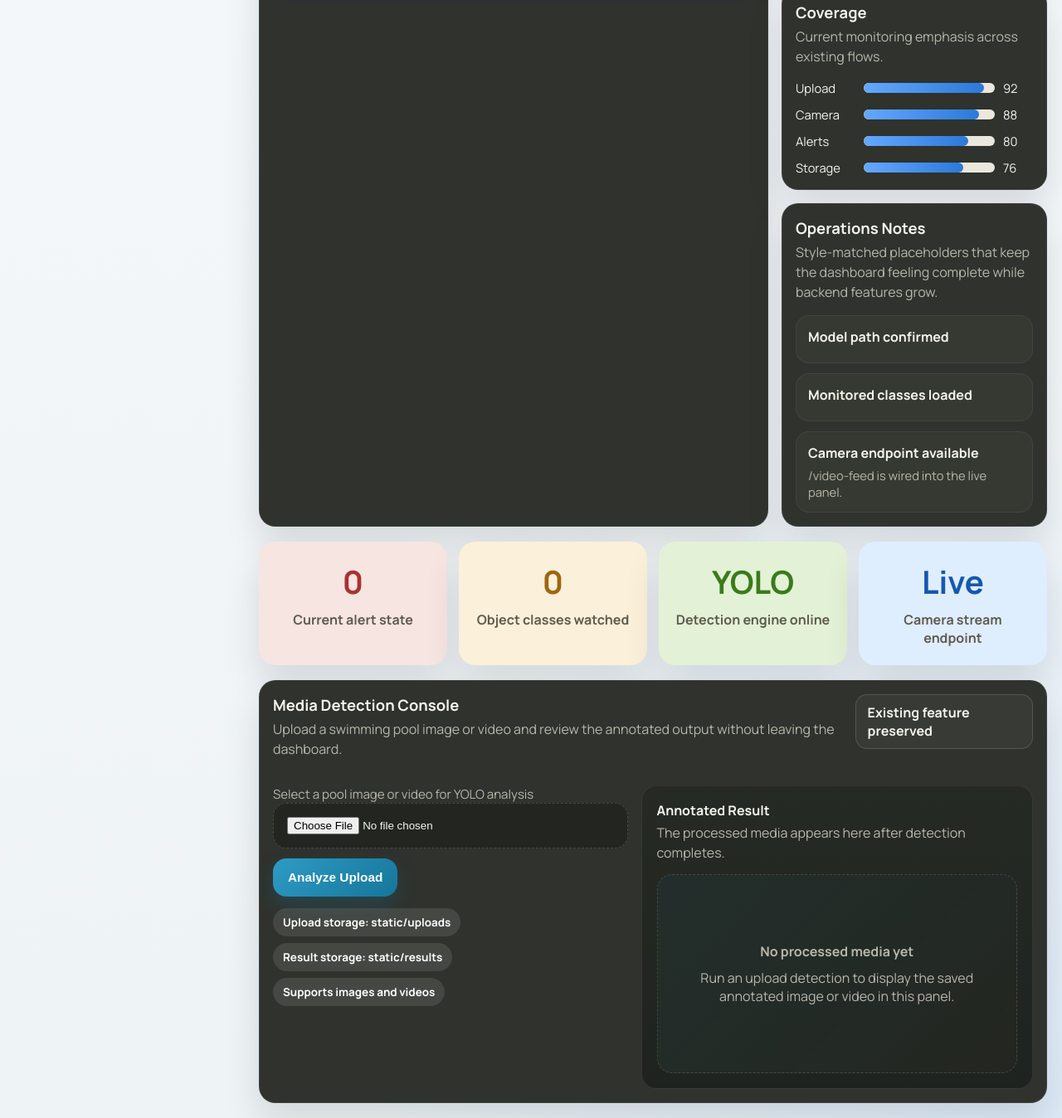
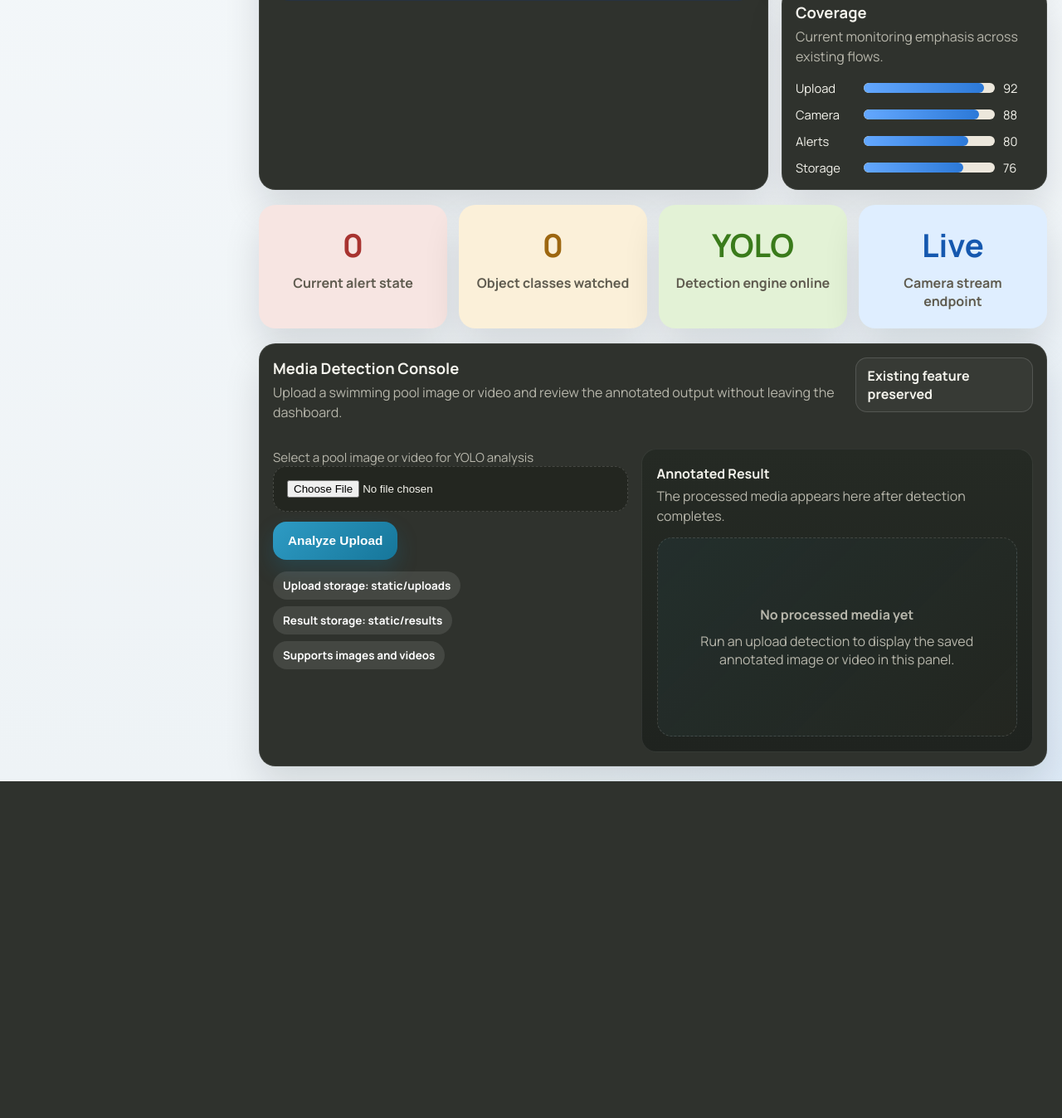
Before and after one commit to teamcore38-droid/Swimming-pool-garbage-detection, a Flask app: template templates/index.html in a window 1280 px wide. Shown: the part 919-2267 px from the top of the page at 83% size. After the commit the page ends 1861 px from the top, so only its background shows below. Run offline with Flask 3, Linux system fonts and the light colour scheme; the template is opened without the code that fills it, so the values that code supplies are empty.

Commit message:
Remove operations notes panel from dashboard

```diff
--- a/templates/index.html
+++ b/templates/index.html
@@ -938,28 +938,6 @@
                         </div>
                     </article>
 
-                    <article class="panel">
-                        <div class="panel-header">
-                            <div>
-                                <h3 class="panel-title">Operations Notes</h3>
-                                <p class="panel-subtitle">Style-matched placeholders that keep the dashboard feeling complete while backend features grow.</p>
-                            </div>
-                        </div>
-                        <div class="schedule-list">
-                            <div class="schedule-item">
-                                <strong><span class="tiny-dot" style="color: #cde98d;"></span> Model path confirmed</strong>
-                                <span>{{ model_path }}</span>
-                            </div>
-                            <div class="schedule-item">
-                                <strong><span class="tiny-dot" style="color: #f6d28a;"></span> Monitored classes loaded</strong>
-                                <span>{{ garbage_classes|join(", ") }}</span>
-                            </div>
-                            <div class="schedule-item">
-                                <strong><span class="tiny-dot" style="color: #a4cdfd;"></span> Camera endpoint available</strong>
-                                <span>/video-feed is wired into the live panel.</span>
-                            </div>
-                        </div>
-                    </article>
                 </div>
             </section>
 
```
